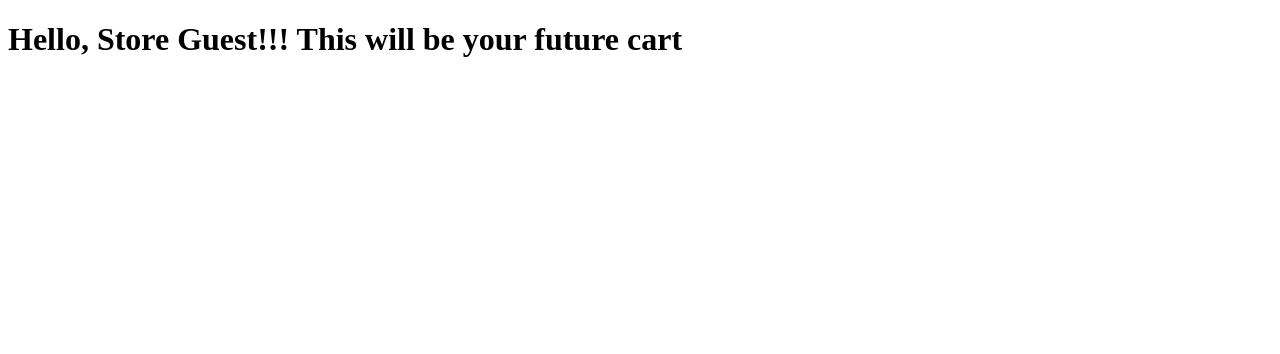
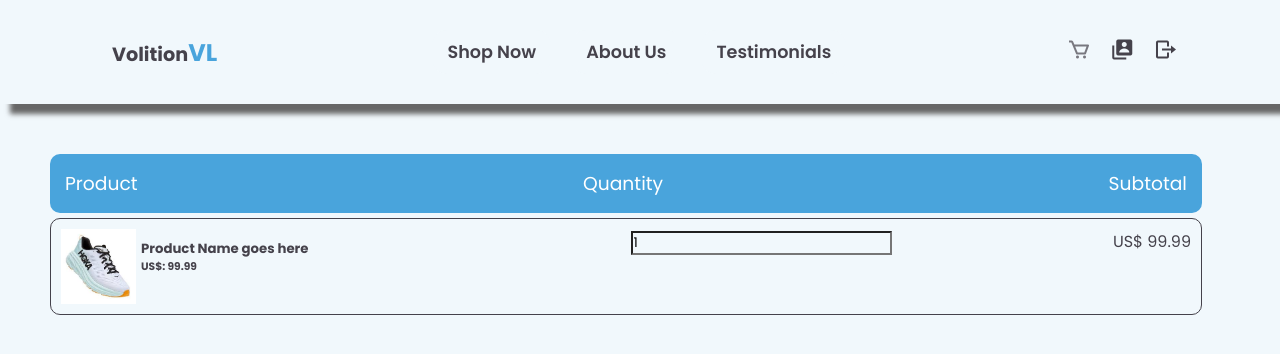
Before and after one commit to Vinimolz/455MKlll-Quality-Assurance, a Flask app: page /ecommerce/cart in a window 1280 px wide. Shown: the top 354 px of the page. Run offline with Flask 2, Linux system fonts and the light colour scheme; some libraries are stand-ins or nearby versions.

Commit message:
Cart View Front end implemented

```diff
--- a/Ecommerce/website/__init__.py
+++ b/Ecommerce/website/__init__.py
@@ -174,10 +174,11 @@ def create_app():
             print(i)
 
         print(ShoeInfo)
-        #Query to add shoe to cart if user is loggedin
-        return render_template("modelview.html",
-        inventory = InventoryInfo,
-        shoe = ShoeInfo)
+
+        #Query to add shoe to cart db if user is loggedin or store in temporary data structure
+        #This will most likely use the shoeId
+
+        return render_template("modelview.html", inventory = InventoryInfo, shoe = ShoeInfo)
 
      #------------------------------------ This will be our future cart page --------------------------------------
     @app.route('/ecommerce/cart')
--- a/Ecommerce/website/static/css/cart.css
+++ b/Ecommerce/website/static/css/cart.css
@@ -0,0 +1,149 @@
+@import url("https://fonts.googleapis.com/css2?family=Poppins:wght@100;200;300;400;500;600;700;800;900&display=swap");
+
+*{
+    padding: 0;
+    margin: 0;
+    box-sizing: border-box;
+    font-family: "Poppins", sans-serif;
+    background-color: #f1f8fc;
+    text-decoration: none;
+    list-style: none;
+    scroll-behavior: smooth;
+}
+
+:root{
+    --bg-color: #f1f8fc;
+    --text-color: #45424b;
+    --main-font: 2.2rem;
+    --p-font: 1.1rem;
+}
+
+body{
+    background: var(--bg-color);
+    color: var(--text-color);
+}
+
+header{
+    width: 100%;
+    top: 0;
+    right: 0;
+    z-index: 1000;
+    text-decoration: none;
+    position: relative;
+    background-color: #f1f8fc;
+    -moz-box-shadow: 10px 10px 5px rgb(103, 103, 103);
+    -webkit-box-shadow: 10px 10px 5px rgb(103, 103, 103);
+    box-shadow: 10px 10px 5px rgb(103, 103, 103);
+    display: flex;
+    align-items: center;
+    justify-content: space-between;
+    padding: 25px 8%;
+    transition: 0.3s;
+}
+
+#navbar_logo{
+    margin-top: .2 rem;
+    text-decoration: none;
+    padding:0.5em;
+    color: #45424b;
+    font-size: 1.2rem;
+    font-weight: 700;
+}
+
+#blueLogo{
+    color: #49a4dc;
+    font-size: 1.5rem;
+    font-weight: 700;
+}
+
+.navbar{
+    display: flex;
+}
+.navbar a{
+    font-size: var(--p-font);
+    color: var(--text-color);
+    font-weight: 600;
+    padding: 10px 15px;
+    margin: 0 10px;
+    border-radius: 15px;
+    transition: all .3s ease;
+}
+.navbar a:hover{
+    background: #49a4dc;
+    border-radius: 15px;
+    color: #fff
+}
+.icons{
+    display: inline-block;
+}
+.icons i{
+    color: var(--text-color);
+    font-size: 24px;
+    margin-left: 15px;
+}
+.icons i:hover{
+    opacity: .7;
+}
+.icons .bx-cart{
+    opacity: .7;
+}
+.icons button{
+    color: transparent;
+    background-color: transparent;
+    border-color: transparent;
+}
+.cart-header{
+    width: 90%;
+
+    display: flex;
+    margin-top: 50px;
+    margin-left: 50px;
+    margin-right: 50px;
+    justify-content: space-between;
+    background-color: #49a4dc;
+    border-radius: 10px;
+
+}
+.cart-header h3{
+    display: inline-block;
+    margin: 15px;
+    background-color: #49a4dc;
+    color: #fff;
+    font-weight: 400;
+}
+.main-body{
+    width: 90%;
+    display: flex;
+    margin-top: 5px;
+    margin-left: 50px;
+    margin-right: 50px;
+    justify-content: space-between;
+    border-radius: 10px;
+    border: 1px solid #45424b;
+}
+.cart-content{
+    margin: 10px;
+    width: 100%;
+    display: flex;
+    border-radius: 10px;
+    justify-content: space-between;
+
+
+}
+.product{
+    display: flex;
+    width: 350px;
+    height: 75px;
+
+}
+.image{
+    max-width: 100%;
+    height: 75px;
+}
+img{
+    height: 75px;
+}
+.text{
+    margin-left: 5px;
+    margin-top: 10px;
+}
--- a/Ecommerce/website/templates/cart.html
+++ b/Ecommerce/website/templates/cart.html
@@ -4,9 +4,53 @@
     <meta charset="UTF-8">
     <meta http-equiv="X-UA-Compatible" content="IE=edge">
     <meta name="viewport" content="width=device-width, initial-scale=1.0">
-    <title>Cart</title>
+    <link rel="stylesheet" href="{{ url_for('static', filename='css/cart.css')}}" />
+
+    <!-- This is the link for incons -->
+    <link rel="stylesheet" href="https://unpkg.com/boxicons@latest/css/boxicons.min.css">
+    <script type="text/javascript">
+        var user = '{{username}}'
+    </script>
+    <title>Volition</title>
 </head>
 <body>
-    <h1>Hello, {{username}}!!! This will be your future cart</h1>
-</body>
-</html>
+    <header>
+        <a href="/landpage" id="navbar_logo">Volition<span id="blueLogo">VL</span></a>
+
+        <ul class="navbar">
+            <li><a href="/ecommerce">Shop Now</a></li>
+            <li><a href="/aboutUs">About Us</a></li>
+            <li><a href="/testimonials">Testimonials</a></li>
+        </ul>
+
+        <div class="icons">
+            <!--<a href="#"><i class='bx bx-search-alt-2' ></i></a>-->
+            <a href="/ecommerce/cart"><i class='bx bx-cart' ></i></a>
+            <a href="/ecommerce/profile"><i class='bx bxs-user-account'></i></a>
+            <a href="/logout"><i class='bx bx-log-out bx-flip-horizontal' ></i></a>
+        </div>
+    </header>
+    <div class="cart-header">
+        <h3>Product</h3>
+        <h3>Quantity</h3>
+        <h3>Subtotal</h3>
+    </div>
+    <section class="main-body">
+        <div class="cart-content">
+            <div class="product">
+                <div class="image">
+                    <img src="{{ url_for('static', filename='images/hokas.jpg')}}" alt="">
+                </div>
+                <div class="text">
+                    <h5>Product Name goes here</h5>
+                    <h6>US$: 99.99</h6>
+                </div>
+            </div>
+            <div class="quantity">
+                <input type="number" value="1" name="quantity">
+            </div>
+            <div class="subtotal">
+                <p>US$ 99.99</p>
+            </div>
+        </div>
+    </section>
--- a/Ecommerce/website/templates/modelview.html
+++ b/Ecommerce/website/templates/modelview.html
@@ -11,7 +11,7 @@
     <script type="text/javascript">
         var user = '{{username}}'
     </script>
-    <title>Nodel View</title>
+    <title>Volition</title>
 </head>
 <body>
     <header>
```
